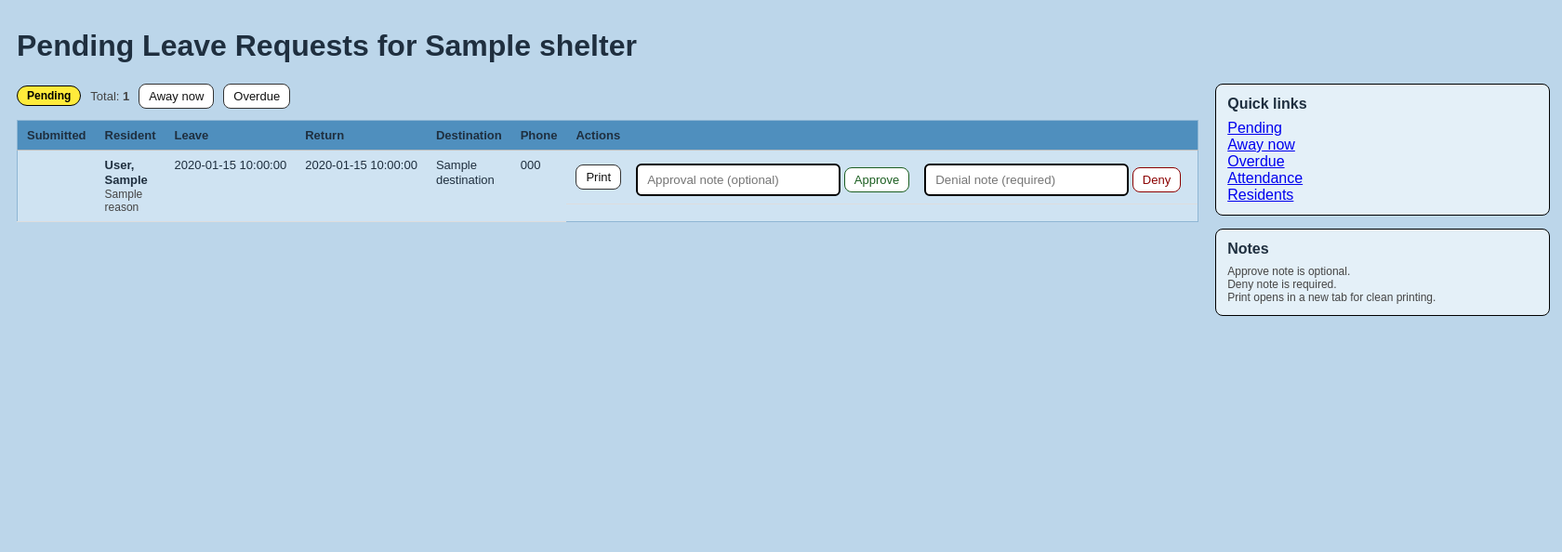
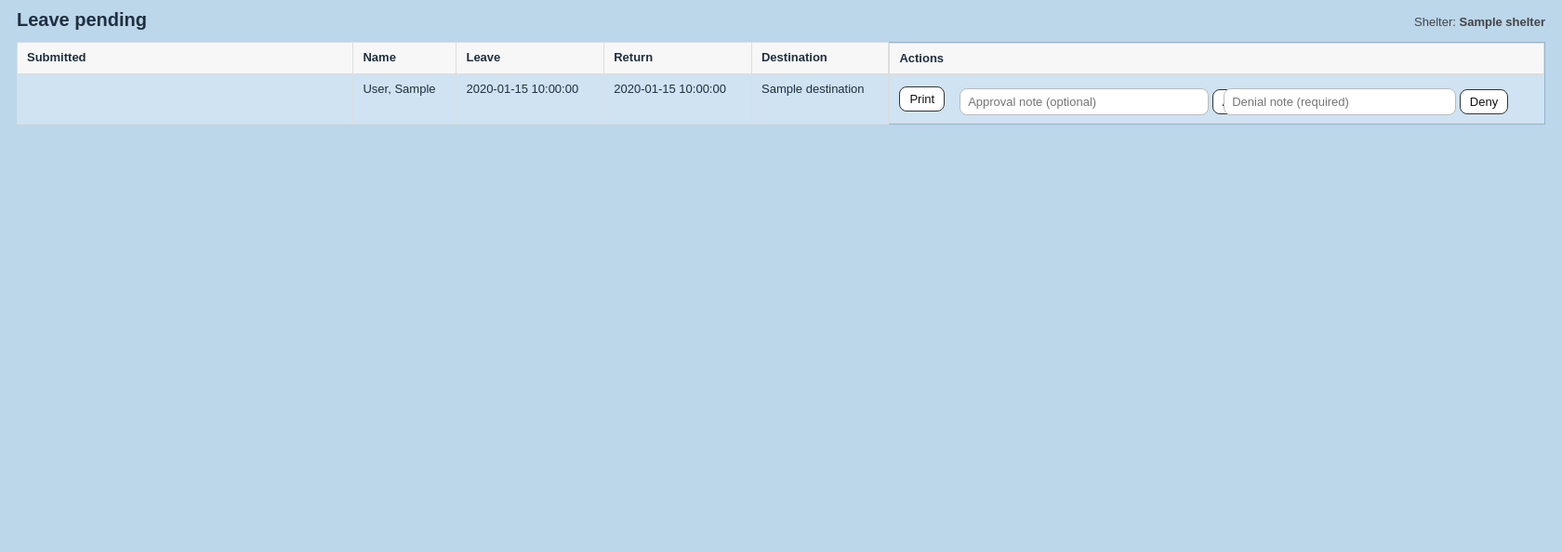
Before and after one commit to Jack409M/shelter-kiosk, a Flask app: template templates/staff_leave_pending.html in a window 1680 px wide. Shown: the part 51-645 px from the top of the page at 93% size. Run offline with Flask 3, Linux system fonts and the light colour scheme; the template is opened without the code that fills it: most values are stand-ins (such as "Sample title", 1, 10 or a date in 2020); some libraries are stand-ins or nearby versions.

Commit message:
Update staff_leave_pending.html

```diff
--- a/templates/staff_leave_pending.html
+++ b/templates/staff_leave_pending.html
@@ -2,110 +2,19 @@
 {% block content %}
 
 <style>
-  .page-wrap {
-    display: grid;
-    grid-template-columns: 1fr 360px;
-    gap: 18px;
-    align-items: start;
-  }
+  .page-head { display:flex; justify-content:space-between; align-items:baseline; gap:12px; margin: 0 0 12px 0; }
+  .page-head h1 { margin:0; font-size: 20px; }
+  .meta { color:#444; font-size: 13px; }
 
-  .side {
-    position: sticky;
-    top: 14px;
-  }
+  .table-wrap { overflow-x:auto; }
+  table.compact { width:100%; border-collapse: collapse; }
+  table.compact th, table.compact td { border: 1px solid #ddd; padding: 8px 10px; font-size: 13px; vertical-align: top; }
+  table.compact th { background:#f7f7f7; text-align:left; }
+  .muted { color:#444; }
+  .nowrap { white-space: nowrap; }
 
-  .card.tight {
-    padding: 12px;
-    margin: 0 0 14px 0;
-    max-width: 520px;
-  }
-
-  .toolbar {
-    display: flex;
-    flex-wrap: wrap;
-    gap: 10px;
-    align-items: center;
-    margin: 0 0 12px 0;
-  }
-
-  .toolbar .muted {
-    font-size: 13px;
-    color: #444;
-  }
-
-  .pill {
-    display: inline-block;
-    padding: 4px 10px;
-    border-radius: 999px;
-    border: 1px solid #111;
-    font-size: 12px;
-    font-weight: 700;
-    background: #fff;
-    line-height: 1;
-  }
-
-  .pill-pending {
-    background: #ffeb3b;
-    border-color: #000;
-    color: #000;
-  }
-
-  .pill-approved {
-    background: #e6f7e6;
-    border-color: #2e7d32;
-    color: #1b5e20;
-  }
-
-  .pill-denied {
-    background: #fde7e7;
-    border-color: #b71c1c;
-    color: #7f0000;
-  }
-
-  .pill-checked {
-    background: #e3f2fd;
-    border-color: #0d47a1;
-    color: #0d47a1;
-  }
-
-  .table-wrap {
-    overflow-x: auto;
-  }
-
-  table.compact {
-    width: 100%;
-    border-collapse: collapse;
-  }
-
-  table.compact th,
-  table.compact td {
-    padding: 8px 10px;
-    font-size: 13px;
-    vertical-align: top;
-    border-bottom: 1px solid #ddd;
-  }
-
-  table.compact th {
-    text-align: left;
-    white-space: nowrap;
-    border-bottom: 1px solid #bbb;
-  }
-
-  .nowrap {
-    white-space: nowrap;
-  }
-
-  .actions {
-    white-space: nowrap;
-  }
-
-  .actions form,
-  .actions a {
-    display: inline-block;
-    margin: 0 8px 0 0;
-    vertical-align: middle;
-  }
-
+  .actions { white-space: nowrap; }
+  .actions a, .actions form { display:inline-block; margin: 0 8px 0 0; vertical-align: middle; }
   .btn {
     margin-top: 0;
     padding: 6px 10px;
@@ -119,58 +28,22 @@
     line-height: 1;
     text-decoration: none;
   }
-
-  .btn-danger {
-    border-color: #8b0000;
-    color: #8b0000;
-    -webkit-text-fill-color: #8b0000;
-  }
-
-  .btn-ok {
-    border-color: #1b5e20;
-    color: #1b5e20;
-    -webkit-text-fill-color: #1b5e20;
-  }
-
   .note {
     width: 220px;
-    max-width: 100%;
+    max-width: 220px;
   }
-
-  .small {
-    font-size: 12px;
-    color: #444;
-  }
-
-  @media (max-width: 980px) {
-    .page-wrap {
-      grid-template-columns: 1fr;
-    }
-    .side {
-      position: static;
-    }
-    .card.tight {
-      max-width: none;
-    }
-    .note {
+  .note input {
     width: 100%;
-    }
+    padding: 6px 8px;
+    border: 1px solid #bbb;
+    border-radius: 8px;
+    font-size: 13px;
   }
 </style>
 
-<h1>Pending Leave Requests for {{ shelter }}</h1>
-
-<div class="page-wrap">
-
-  <div class="main">
-
-    <div class="toolbar">
-      <span class="pill pill-pending">Pending</span>
-      <span class="muted">
-        Total: <strong>{{ rows|length }}</strong>
-      </span>
-      <a class="btn" href="{{ url_for('staff_leave_away_now') }}">Away now</a>
-      <a class="btn" href="{{ url_for('staff_leave_overdue') }}">Overdue</a>
+<div class="page-head">
+  <h1>Leave pending</h1>
+  <div class="meta">Shelter: <strong>{{ shelter }}</strong></div>
 </div>
 
 <div class="table-wrap">
@@ -178,69 +51,42 @@
     <thead>
       <tr>
         <th class="nowrap">Submitted</th>
-            <th>Resident</th>
+        <th>Name</th>
         <th class="nowrap">Leave</th>
         <th class="nowrap">Return</th>
         <th>Destination</th>
-            <th class="nowrap">Phone</th>
-            <th class="nowrap">Actions</th>
+        <th class="actions">Actions</th>
       </tr>
     </thead>
-
     <tbody>
       {% if not rows %}
         <tr>
-              <td colspan="7">No pending leave requests.</td>
+          <td colspan="6" class="muted">No pending leave requests.</td>
         </tr>
       {% else %}
         {% for r in rows %}
           <tr>
-
-                <td class="nowrap">
-                  {{ fmt_dt(r.submitted_at) }}
-                </td>
-
-                <td>
-                  <strong>{{ r.last_name }}, {{ r.first_name }}</strong>
-                  {% if r.reason %}
-                    <div class="small">{{ r.reason }}</div>
-                  {% endif %}
-                </td>
-
-                <td class="nowrap">
-                  {{ fmt_date(r.leave_at) }}
-                </td>
-
-                <td class="nowrap">
-                  {{ fmt_date(r.return_at) }}
-                </td>
-
-                <td>
-                  {{ r.destination }}
-                </td>
-
-                <td class="nowrap">
-                  {{ r.resident_phone or '' }}
-                </td>
-
+            <td class="nowrap">{{ fmt_dt(r.submitted_at) }}</td>
+            <td>{{ r.last_name }}, {{ r.first_name }}</td>
+            <td class="nowrap">{{ fmt_date(r.leave_at) }}</td>
+            <td class="nowrap">{{ fmt_date(r.return_at) }}</td>
+            <td>{{ r.destination }}</td>
             <td class="actions">
 
-                  <a class="btn"
-                     href="{{ url_for('staff_leave_print', req_id=r.id) }}"
-                     target="_blank">
+              <a class="btn" href="{{ url_for('staff_leave_print', req_id=r.id) }}" target="_blank" rel="noopener">
                 Print
               </a>
 
               <form method="post" action="{{ url_for('staff_leave_approve', req_id=r.id) }}">
                 <input type="hidden" name="_csrf_token" value="{{ csrf_token() }}">
-                    <input class="note" type="text" name="note" placeholder="Approval note (optional)">
-                    <button class="btn btn-ok" type="submit">Approve</button>
+                <span class="note"><input name="note" placeholder="Approval note (optional)"></span>
+                <button class="btn" type="submit">Approve</button>
               </form>
 
               <form method="post" action="{{ url_for('staff_leave_deny', req_id=r.id) }}">
                 <input type="hidden" name="_csrf_token" value="{{ csrf_token() }}">
-                    <input class="note" type="text" name="note" placeholder="Denial note (required)">
-                    <button class="btn btn-danger" type="submit">Deny</button>
+                <span class="note"><input name="note" placeholder="Denial note (required)"></span>
+                <button class="btn" type="submit">Deny</button>
               </form>
 
             </td>
@@ -251,32 +97,4 @@
   </table>
 </div>
 
-  </div>
-
-  <div class="side">
-
-    <div class="card tight">
-      <strong>Quick links</strong>
-      <div style="margin-top: 8px;">
-        <a href="{{ url_for('staff_leave_pending') }}">Pending</a><br>
-        <a href="{{ url_for('staff_leave_away_now') }}">Away now</a><br>
-        <a href="{{ url_for('staff_leave_overdue') }}">Overdue</a><br>
-        <a href="{{ url_for('staff_attendance') }}">Attendance</a><br>
-        <a href="{{ url_for('staff_residents') }}">Residents</a>
-      </div>
-    </div>
-
-    <div class="card tight">
-      <strong>Notes</strong>
-      <div class="small" style="margin-top: 8px;">
-        Approve note is optional.<br>
-        Deny note is required.<br>
-        Print opens in a new tab for clean printing.
-      </div>
-    </div>
-
-  </div>
-
-</div>
-
 {% endblock %}
```
Lines whose indentation alone changed are shown as unchanged.
